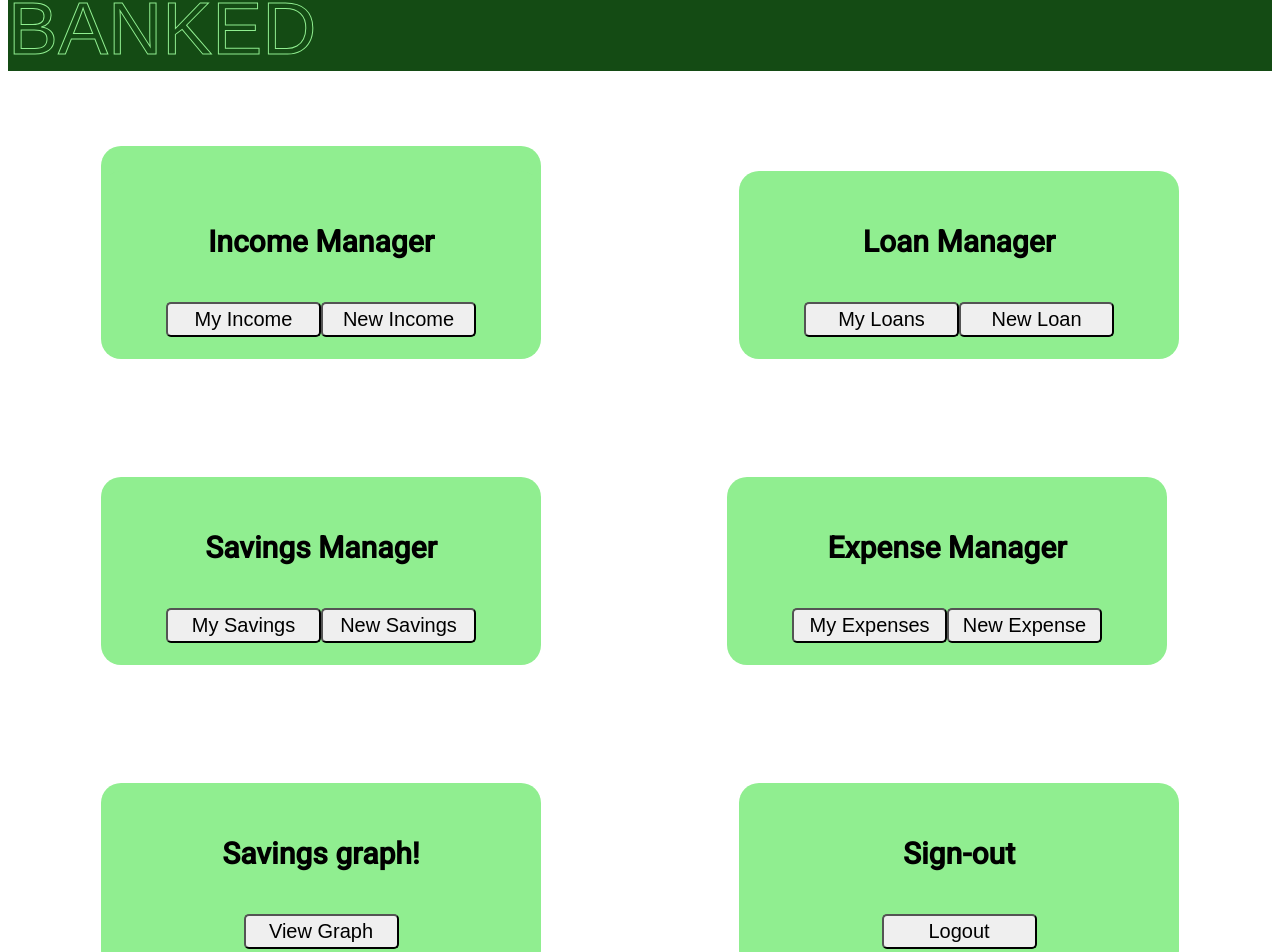
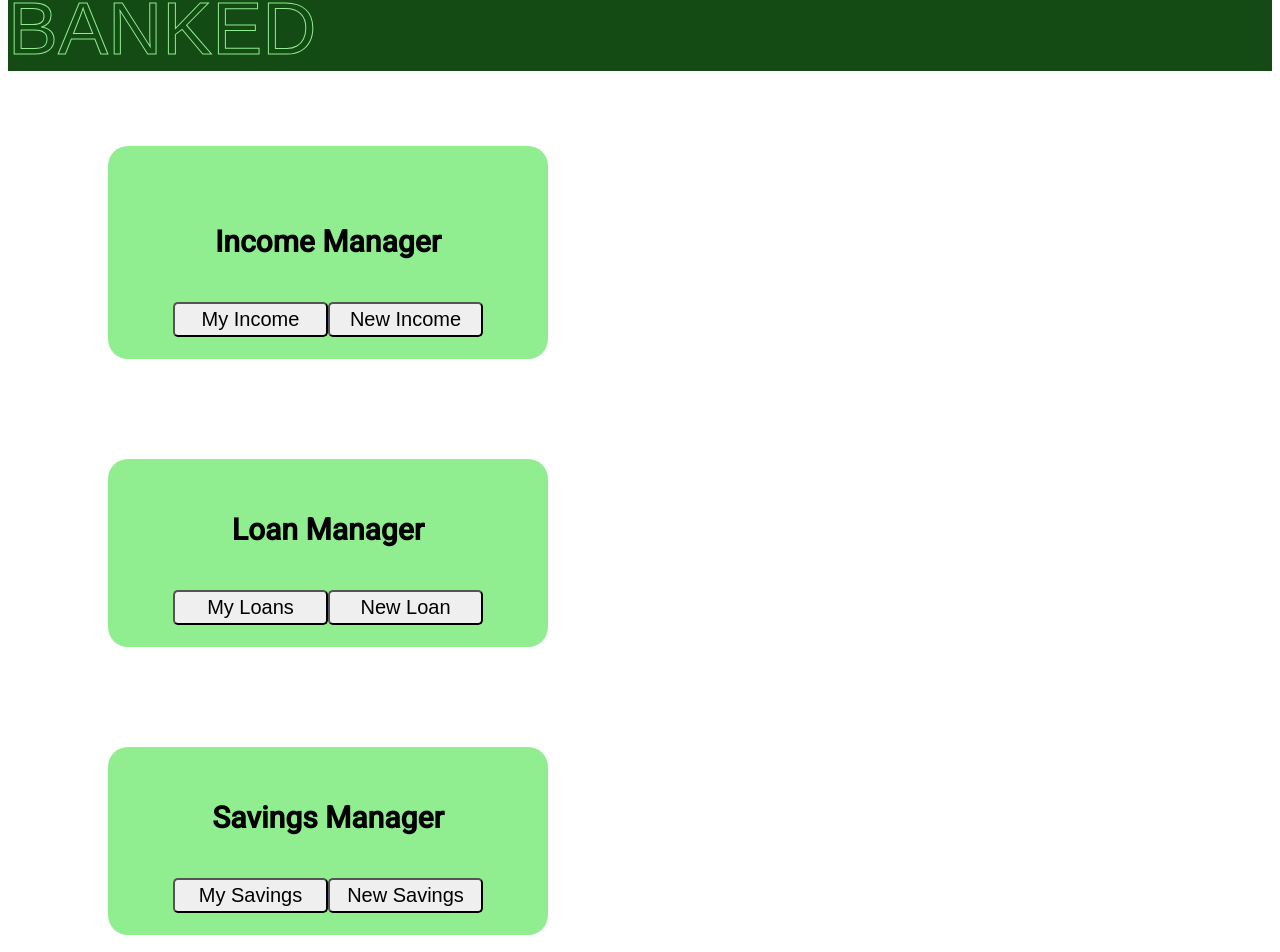
Before and after one commit to 211115-UTA-NET/Team1-P2, an Angular app in the folder Angular/angular-banked-app/: page /userpage in a window 1280 px wide. Shown: the part 18-970 px from the top of the page. Built offline with nearby package versions, Linux system fonts and the light colour scheme; a web font is replaced by a local one.

Commit message:
Updated layout of user page

```diff
--- a/Angular/angular-banked-app/src/app/user-page/user-page.component.css
+++ b/Angular/angular-banked-app/src/app/user-page/user-page.component.css
@@ -9,9 +9,9 @@
     width: 400px;
     padding: 20px;
     padding-top: 20px;
-    margin: 93px;
+    margin: 100px;
     margin-top: 25px;
-    margin-bottom: 93px;
+    margin-bottom: 100px;
 }
 
 .FormItems input
--- a/Angular/angular-banked-app/src/app/user-page/user-page.component.html
+++ b/Angular/angular-banked-app/src/app/user-page/user-page.component.html
@@ -1,5 +1,6 @@
+<div style="float: left">
     <!-- Income options (View or Create) -->
-<div class="Display" style="float: left">
+    <div class="Display">
         <p>
             Income Manager
         </p>
@@ -11,7 +12,7 @@
     </div>
 
     <!-- Loan options (View or Create) -->
-<div class="Display" style="float: right">
+    <div class="Display">
         <p>
             Loan Manager
         </p>
@@ -23,7 +24,7 @@
     </div>
 
     <!-- Savings options (View or Create) -->
-<div class="Display" style="float: left">
+    <div class="Display">
         <p>
             Savings Manager
         </p>
@@ -35,7 +36,7 @@
     </div>
 
     <!-- Expense options (View or Create) -->
-<div class="Display" style="float: left">
+    <div class="Display">
         <p>
             Expense Manager
         </p>
@@ -45,20 +46,11 @@
             <input type="button" id="createExpense" value="New Expense" (click)="showExpense()">
         </div>
     </div>
-
-<!-- Graph path -->
-<div class="Display" style="float: left">
-    <p>
-        Savings graph!
-    </p>
-
-    <div class="ManagerItems">
-        <input type="button" id="viewGraph" value="View Graph" [routerLink]="['/savingsgraph']">
-    </div>
 </div>
 
+<div style="float: right">
     <!-- Sign out -->
-<div class="Display" style="float: right">
+    <div class="Display">
         <p>
             Sign-out
         </p>
@@ -68,8 +60,21 @@
         </div>
     </div>
 
+    <!-- Graph path -->
+    <div class="Display">
+        <p>
+            Savings graph!
+        </p>
+
+        <div class="ManagerItems">
+            <input type="button" id="viewGraph" value="View Graph" [routerLink]="['/savingsgraph']">
+        </div>
+    </div>
+</div>
+
+<div style="float: right">
     <!-- Create new income -->
-<div class="Display" style="float: right" *ngIf="createIncome">
+    <div class="Display" *ngIf="createIncome">
         <p>
             Enter your new<br>
             income information!
@@ -123,7 +128,7 @@
     </div>
 
     <!-- Create new loan -->
-<div class="Display" style="float: right" *ngIf="createLoan">
+    <div class="Display" *ngIf="createLoan">
         <p>
             Enter your new<br>
             loan information!
@@ -169,7 +174,7 @@
     </div>
 
     <!-- Create new savings -->
-<div class="Display" style="float: right" *ngIf="createSavings">
+    <div class="Display" *ngIf="createSavings">
         <p>
             Enter your new<br>
             savings information!
@@ -215,7 +220,7 @@
     </div>
 
     <!-- Create new expense -->
-<div class="Display" style="float: right" *ngIf="createExpense">
+    <div class="Display" *ngIf="createExpense">
         <p>
             Enter your new<br>
             expense information!
@@ -276,6 +281,7 @@
             Please ensure all sections<br>
             are filled out before submission.
         </p>
+    </div>
 </div>
 
 <div class="Display">
--- a/Angular/angular-banked-app/src/app/user-page/user-page.component.ts
+++ b/Angular/angular-banked-app/src/app/user-page/user-page.component.ts
@@ -90,6 +90,8 @@ export class UserPageComponent implements OnInit {
     this.createLoan = false;
     this.createSavings = false;
     this.createIncome = true;
+    this.incomePostErrorForm = false;
+    this.incomePostError = false;
   }
 
   showExpense(): void{
@@ -97,6 +99,8 @@ export class UserPageComponent implements OnInit {
     this.createLoan = false;
     this.createSavings = false;
     this.createIncome = false;
+    this.expensePostErrorForm = false;
+    this.expensePostError = false;
   }
 
   showSavings(): void{
@@ -104,6 +108,8 @@ export class UserPageComponent implements OnInit {
     this.createLoan = false;
     this.createSavings = true;
     this.createIncome = false;
+    this.savingsPostErrorForm = false;
+    this.savingsPostError = false;
   }
 
   showLoan(): void{
```
Lines whose indentation alone changed are shown as unchanged.
